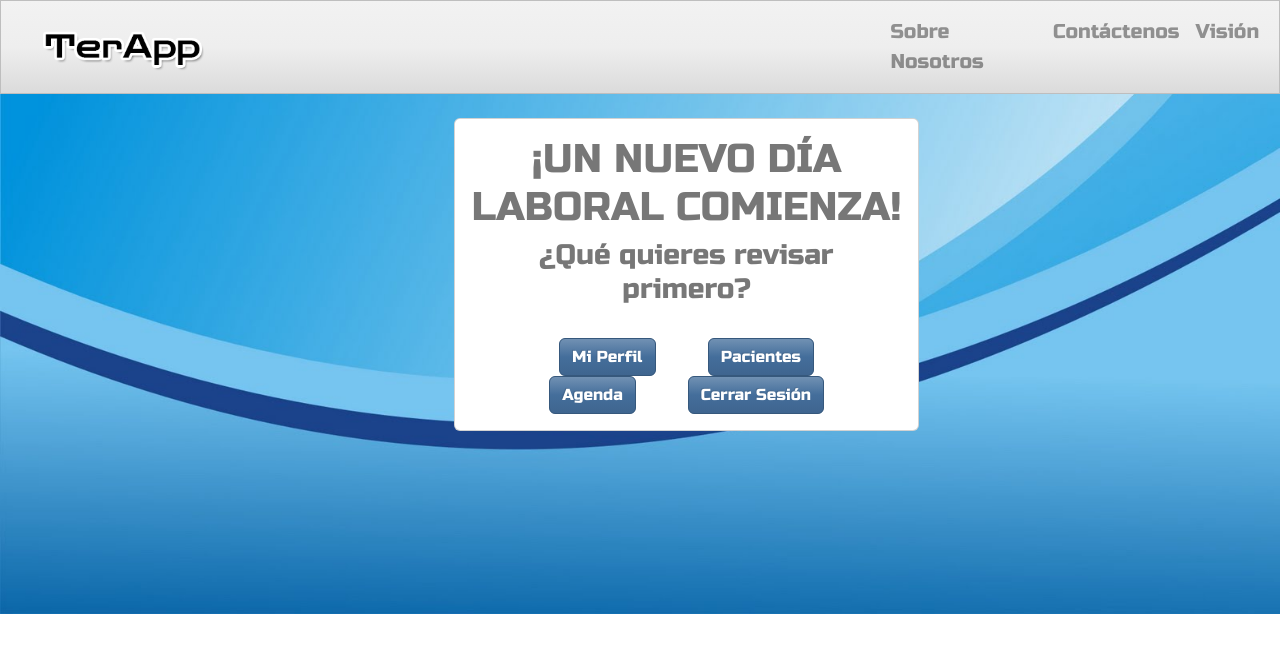
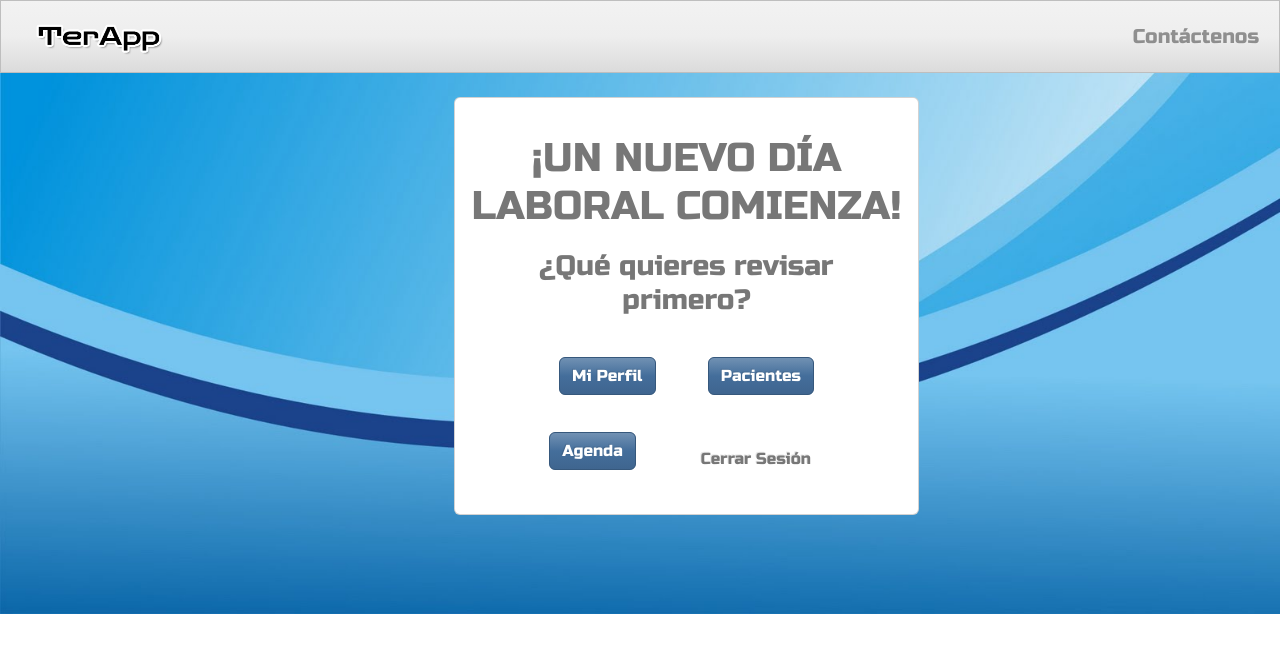
Before and after one commit to marcosegutierrez/TerApp_TPDI, a Flask app: page /personalized_welcome in a window 1280 px wide. Shown: the top 653 px of the page. Run offline with Flask 2, Linux system fonts and the light colour scheme; some libraries are stand-ins or nearby versions.

Commit message:
Creación del Buscador; ajuste de botones y textos

```diff
--- a/App.py
+++ b/App.py
@@ -151,6 +151,7 @@ def delete_patient(id):
     return redirect(url_for('Patient_List'))
 
 
+
 # ----------------------BIENVENIDA PERSONALIZADA--------------
 @app.route('/personalized_welcome')
 def Personalized_Welcomed():
@@ -232,6 +233,39 @@ def logout():
   session['logueado'] = False
   return Login()
 
+  # ------------------------BUSCADOR------------------------------
+
+@app.route('/patient', methods=['POST'])
+def Patient_List_Filtered():
+    busqueda = request.form['input-search']
+
+    if busqueda == "":
+        return Patient_List()
+
+    currentvalue = busqueda
+
+    query = "SELECT * FROM paciente WHERE "
+    query += "nombre LIKE '%" + busqueda + "%' OR "
+    query += "apellido LIKE '%" + busqueda + "%' OR "
+    query += "edad LIKE '%" + busqueda + "%' OR "
+    query += "tutor LIKE '%" + busqueda + "%' OR "
+    query += "obra_social LIKE '%" + busqueda + "%' OR "
+    query += "n_afiliado LIKE '%" + busqueda + "%' OR "
+    query += "dni LIKE '%" + busqueda + "%' OR "
+    query += "email LIKE '%" + busqueda + "%' OR "
+    query += "telefono LIKE '%" + busqueda + "%' OR "
+    query += "domicilio LIKE '%" + busqueda + "%' OR "
+    query += "diagnostico LIKE '%" + busqueda + "%' OR "
+    query += "observaciones LIKE '%" + busqueda + "%'"
+
+    cur = mysql.connection.cursor()
+    cur.execute(query)
+    data = cur.fetchall()
+
+    return render_template('Patient_List.html', paciente=data, currentvalue = currentvalue)
+
+
+
 # ------------------------DEBUG---------------------------------
 
 
--- a/static/css/main.css
+++ b/static/css/main.css
@@ -11,11 +11,12 @@ body{
 
 .navbar a {
     font-size: 20px;
-    text-align: justify;
+    text-align:justify;
   }
 
 h3, h2 ,h1{
     font-family: 'Russo One', sans-serif;
+    margin-top: 20px;
 }
 
 .btn-toolbar{
@@ -35,6 +36,14 @@ h3, h2 ,h1{
 
 .btn{
     font-family: 'Russo One', sans-serif;
+    margin-bottom: 15px;
+    margin-top: 8px;
+}
+
+.btn-primary-spacing {
+margin-top: 30px;
+margin-right: 30px;
+margin-bottom: 20px !important;
 }
 
 a{
--- a/templates/Personalized_Welcome.html
+++ b/templates/Personalized_Welcome.html
@@ -22,7 +22,7 @@
 
 
             <a href="/logout">
-                <input type="button" class="btn btn-primary btn-bg mx-4" value="Cerrar Sesión">
+                <input type="button" class="btn btn-primary-spacing btn-bg mx-4" value="Cerrar Sesión">
             </a>
 
         </form>
--- a/templates/layout.html
+++ b/templates/layout.html
@@ -25,19 +25,11 @@
                 aria-controls="navbarNavDropdown" aria-expanded="false" aria-label="Toggle navigation">
                 <span class="navbar-toggler-icon"></span>
             </button>
-            <div class="collapse navbar-collapse offset-md-5" id="navbarNavDropdown">
+            <div class="collapse navbar-collapse offset-md-8" id="navbarNavDropdown">
                 <ul class="navbar-nav ">
                     <li class="nav-item">
-                        <a class="nav-link  " href="#">Sobre Nosotros</a>
+                        <a class="nav-link  " href="#">Contáctenos</a>
                     </li>
-                    <li class="nav-item">
-                        <a class="nav-link" href="#">Contáctenos</a>
-                    </li>
-                    <li class="nav-item">
-                        <a class="nav-link" href="#">Visión</a>
-                    </li>
-
-                    </a>
                     <ul class="dropdown-menu" aria-labelledby="navbarDropdownMenuLink">
                         <li><a class="dropdown-item" href="#">Action</a></li>
                         <li><a class="dropdown-item" href="#">Another action</a></li>
```
Also changed, not shown: templates/Patient_List.html (+26 -8 lines).
